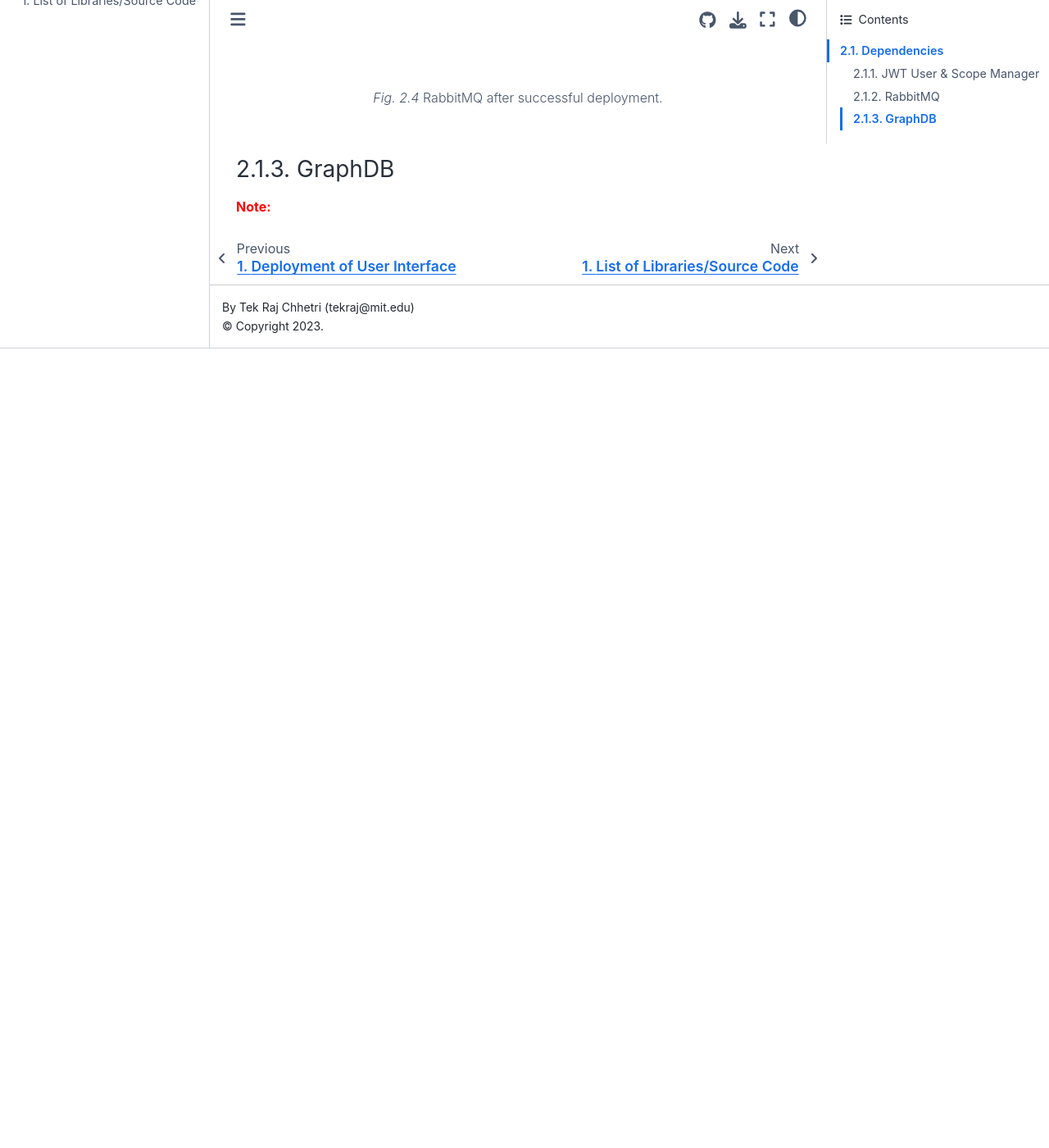
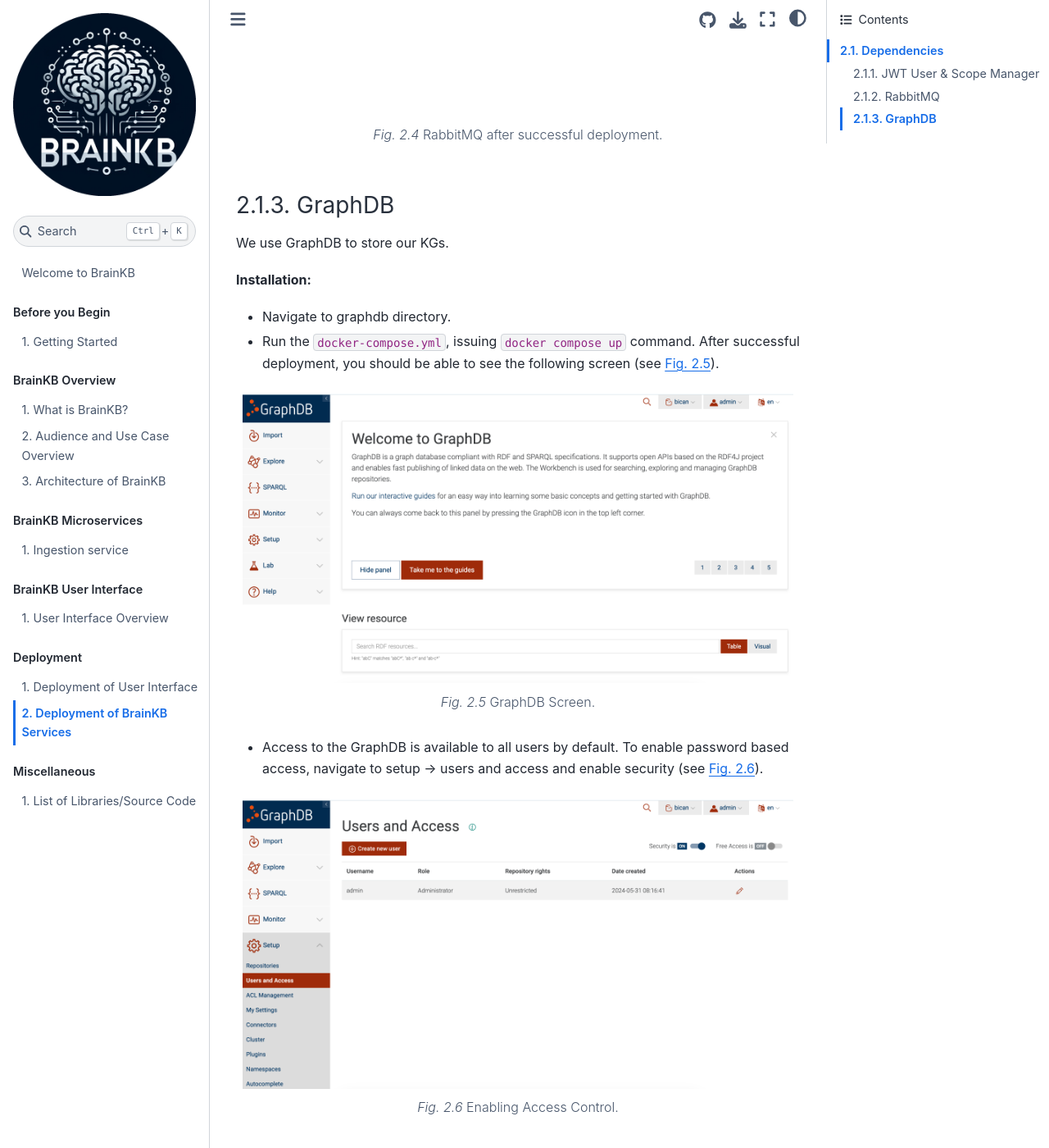
Before and after one commit to sensein/brainkbdocs, a Jupyter Book: the page built from docs/deployment_braikbservices.md, in a window 1280 px wide and 1400 px high, scrolled down 2826 px. Shown: the whole window at 82% size. Built offline with Jupyter Book 1.0.4 settings and Sphinx 7.4.7 and the Sphinx Book theme 1.1.4, drawn with Linux system fonts in a browser that asks for light colours; before the commit the page ends 3251 px from its top, so only the background shows below that; some of the changed text lies outside the part shown.

Commit message:
GraphDB details added

````diff
--- a/docs/deployment_braikbservices.md
+++ b/docs/deployment_braikbservices.md
@@ -2,7 +2,8 @@
 
 BrainKB consists of multiple service components, as highlighted in the {ref}`brainkb_architecture_figure` All of the service components can be deployed independently. However, there are a few dependencies, such as setting up the PostgreSQL database that is used by JWT Users and Scope Manager, that need to be setup first.
 
-<!-- <p style="color:red;">To ease the deployment process, all of the service components have been containerized and can be installed with minimal configuration by using Docker Compose.</p> -->
+<b style="color:red;">Note:</b> The installation of Docker is necessary due to its use in deployment.
+
 
 ## Dependencies
 
@@ -49,7 +50,7 @@
 
 **Installation:**
 - Navigate to rabbit-mq directory.
-- Run the `docker-compose.yml` issuing `docker compose up`
+- Run the `docker-compose.yml`, issuing `docker compose up` command.
 	- **Important:** You need to create an `.env` file and provide the following information.
 	- RABBITMQ_DEFAULT_USER: Username for the RabbitMQ that will be use to login.
 	- RABBITMQ_DEFAULT_PASS: Password for the RabbitMQ.
@@ -59,4 +60,24 @@
 RabbitMQ after successful deployment.
 ```
 ### GraphDB
+We use GraphDB to store our KGs.
+
+**Installation:**
+- Navigate to graphdb directory.
+- Run the `docker-compose.yml`, issuing `docker compose up` command. After successful deployment, you should be able to see the following screen (see {numref}`graphdbwelcome`).
+
+```{figure} graphdb.png
+:name: graphdbwelcome
+GraphDB Screen.
+```
+- Access to the GraphDB is available to all users by default. To enable password based access, navigate to setup → users and access and enable security (see {numref}`setaccesscontrol`).
+
+```{figure} setaccesscontrol.png
+:name: setaccesscontrol
+Enabling Access Control.
+```
+
+
+
+
 <b style="color:red;">Note:</b>
````
Also changed, not shown: docs/graphdb.png (added), docs/setaccesscontrol.png (added).
